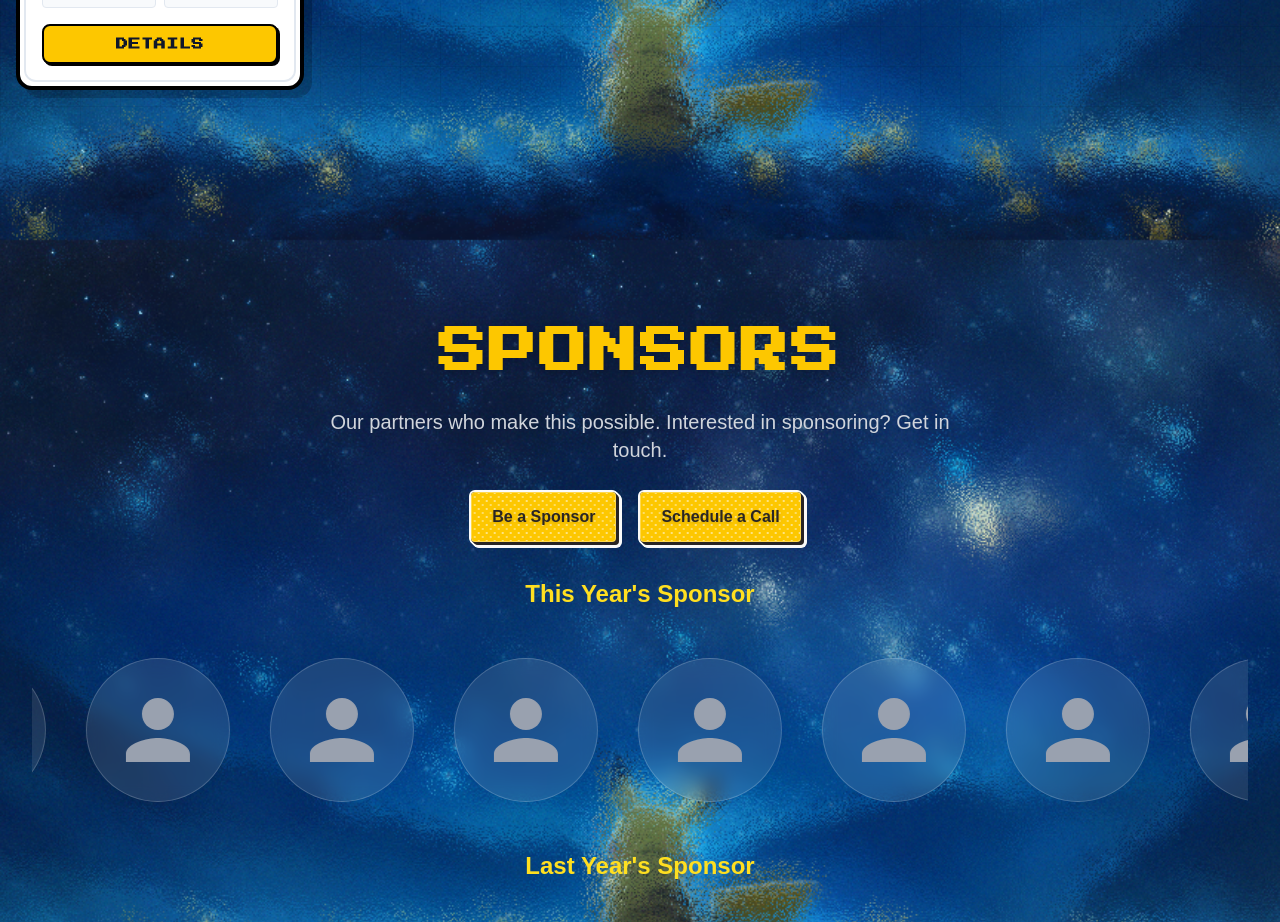
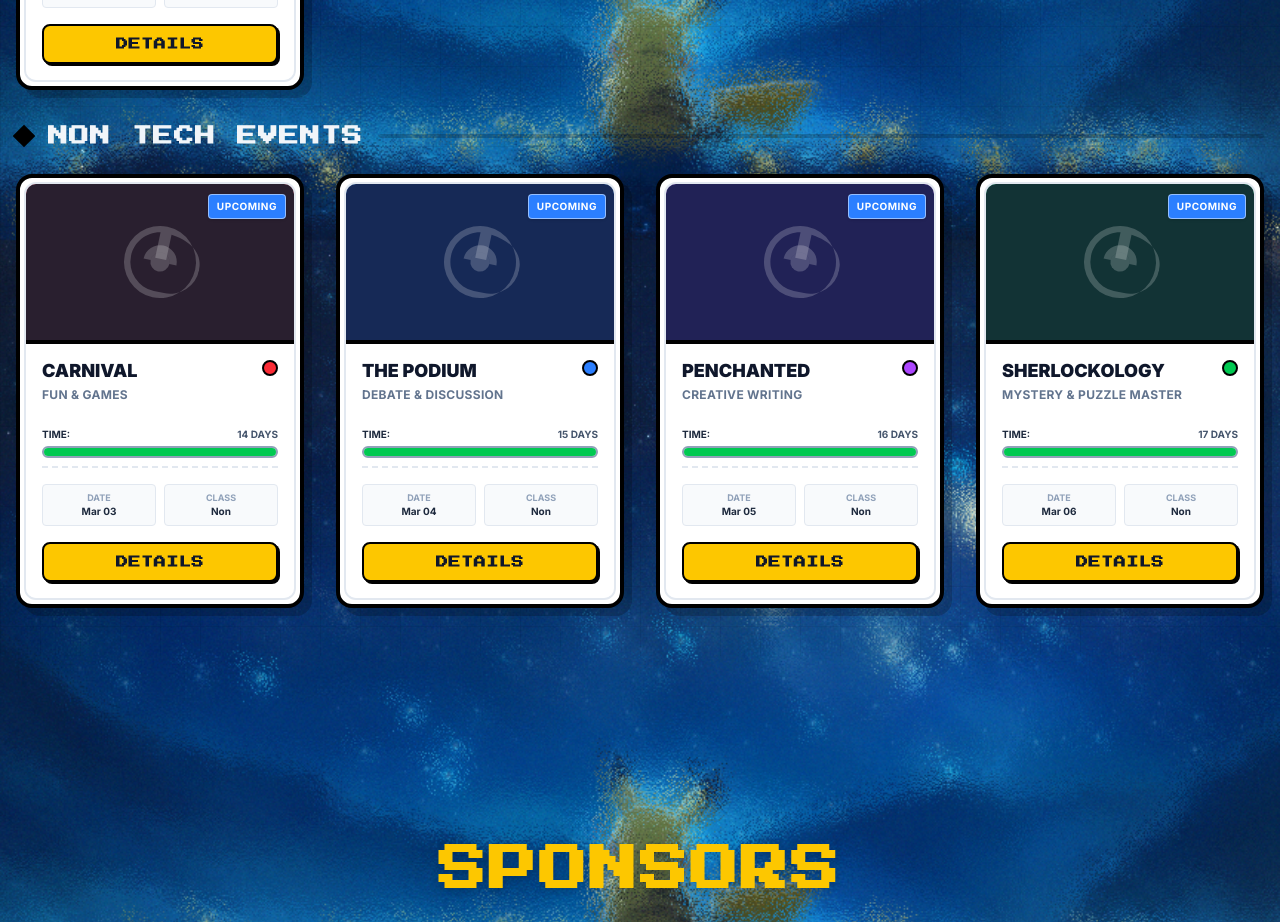
Before and after one commit to Xplorica-FIEM/phoenix-in-26-v1, a Next.js app: page / in a window 1280 px wide. Shown: the part 3760-4682 px from the top of the page. Built offline with nearby package versions, Linux system fonts and the light colour scheme.

Commit message:
added non tech events

```diff
--- a/src/app/event.tsx
+++ b/src/app/event.tsx
@@ -363,7 +363,7 @@ export default function Events() {
   const [selectedCategory, setSelectedCategory] = useState('All Categories');
   const [searchQuery, setSearchQuery] = useState('');
 
-  const categories = ['All Categories', 'Tech Events', 'Gaming Events', 'Sports Events', 'Cultural Events', 'Workshops', 'Competitions'];
+  const categories = ['All Categories', 'Tech Events', 'Gaming Events', 'Sports Events', 'Cultural Events', 'Workshops', 'Competitions', 'Non Tech Events'];
 
   const dummyEvents = [
     {
@@ -531,6 +531,66 @@ export default function Events() {
       rules: ['1v1 format', 'Console stations provided', 'Standard squads only', 'Double-elimination bracket'],
       prizes: ['Esports Jersey', 'Runner-up Medals', 'Gift Vouchers']
     },
+    {
+      id: 12,
+      title: 'Carnival',
+      subtitle: 'Fun & Games',
+      image: '/placeholder-image.jpg',
+      status: 'upcoming',
+      endsIn: '14 days',
+      progress: 0,
+      endDate: 'Mar 03, 2026',
+      category: 'Non Tech Events',
+      type: 'fire',
+      description: 'Experience the excitement of the carnival with games, rides, and entertainment for everyone. A day full of fun activities and prizes.',
+      rules: ['Open to all', 'Family friendly', 'Multiple activity zones', 'Prize redemption on-site'],
+      prizes: ['Gift Hampers', 'Event Merchandise', 'Fun Coupons']
+    },
+    {
+      id: 13,
+      title: 'The Podium',
+      subtitle: 'Debate & Discussion',
+      image: '/placeholder-image.jpg',
+      status: 'upcoming',
+      endsIn: '15 days',
+      progress: 0,
+      endDate: 'Mar 04, 2026',
+      category: 'Non Tech Events',
+      type: 'water',
+      description: 'Showcase your speaking and debating skills in structured rounds. Present arguments, counter-points, and engage in intellectual discourse.',
+      rules: ['Teams of 1-2 members', 'Prepared speeches required', 'Q&A round included', 'Time limits strictly enforced'],
+      prizes: ['Trophy & Certificate', 'Books Collection', 'Public Speaking Course']
+    },
+    {
+      id: 14,
+      title: 'Penchanted',
+      subtitle: 'Creative Writing',
+      image: '/placeholder-image.jpg',
+      status: 'upcoming',
+      endsIn: '16 days',
+      progress: 0,
+      endDate: 'Mar 05, 2026',
+      category: 'Non Tech Events',
+      type: 'psychic',
+      description: 'Let your imagination flow through words. Write compelling stories, poetry, or essays on given themes. Originality and creativity are key.',
+      rules: ['Individual participation', 'Original work only', 'No plagiarism', 'Word limit: 500-2000 words'],
+      prizes: ['Writing Kit', 'Publication Opportunity', 'Author Mentorship']
+    },
+    {
+      id: 15,
+      title: 'Sherlockology',
+      subtitle: 'Mystery & Puzzle Master',
+      image: '/placeholder-image.jpg',
+      status: 'upcoming',
+      endsIn: '17 days',
+      progress: 0,
+      endDate: 'Mar 06, 2026',
+      category: 'Non Tech Events',
+      type: 'grass',
+      description: 'Solve mysteries, crack codes, and unravel puzzles in a race against time. Test your detective skills and logical reasoning.',
+      rules: ['Teams of 1-3 members', 'Time limited challenges', 'No external hints allowed', 'Progressive difficulty levels'],
+      prizes: ['Detective Kit', 'Puzzle Game Collection', 'Escape Room Vouchers']
+    },
   ];
 
   const processedEvents = useMemo(() => {
--- a/src/app/events/page.tsx
+++ b/src/app/events/page.tsx
@@ -53,6 +53,7 @@ const EVENTS = [
 
 const EventCard = ({ event }: any) => {
   const router = useRouter();
+  const primaryType = Array.isArray(event.type) ? event.type[0]?.toLowerCase() : event.type?.toLowerCase();
 
   return (
     <div
@@ -60,7 +61,7 @@ const EventCard = ({ event }: any) => {
       className="cursor-pointer bg-white border-4 border-black rounded-2xl p-4 shadow-[6px_6px_0px_rgba(0,0,0,1)] hover:-translate-y-1 transition-all"
     >
       <div className="h-32 bg-slate-800 rounded-lg relative overflow-hidden">
-        <div className={`absolute inset-0 ${getTypeColor(event.type)} opacity-40`} />
+        <div className={`absolute inset-0 ${getTypeColor(primaryType)} opacity-40`} />
         <PokeballIcon className="absolute inset-0 m-auto w-16 h-16 text-white/30" />
       </div>
 
```
Also changed, not shown: 1 other file (tests, documents, lock files or other folders).
